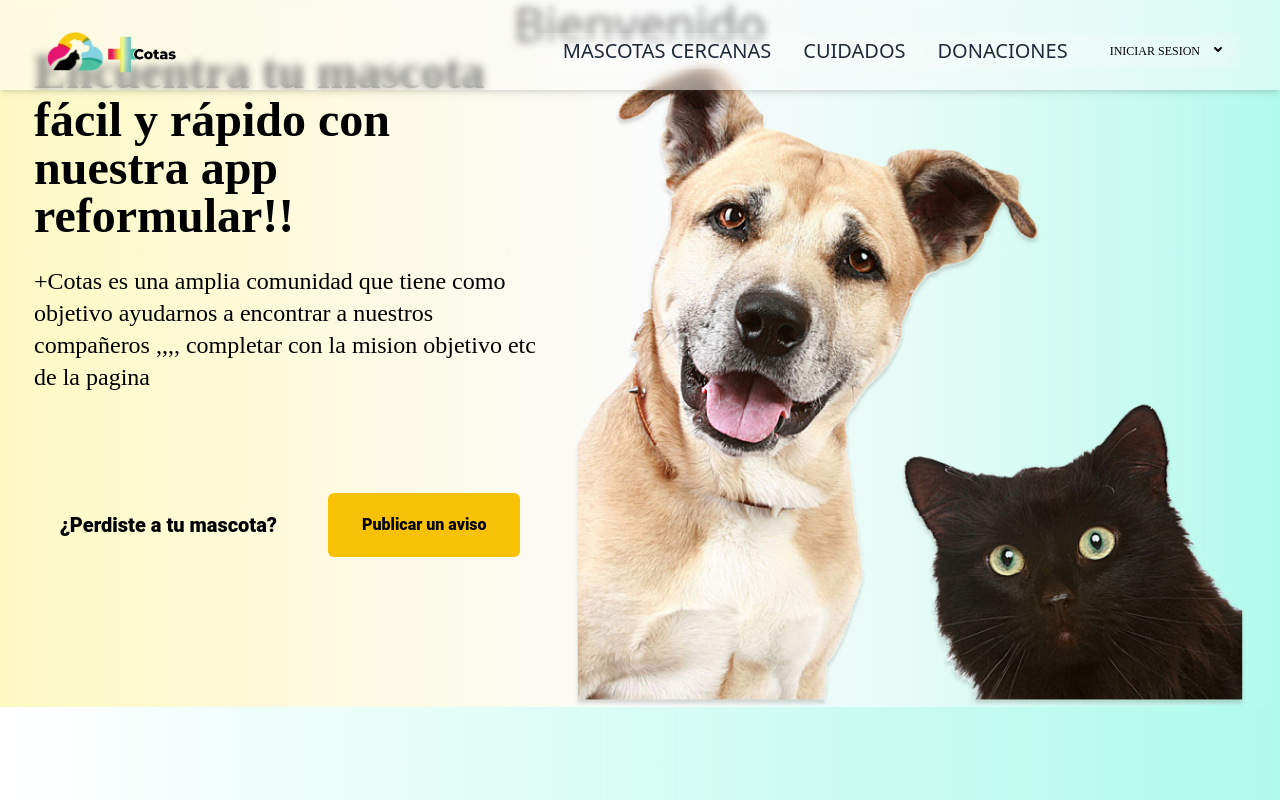
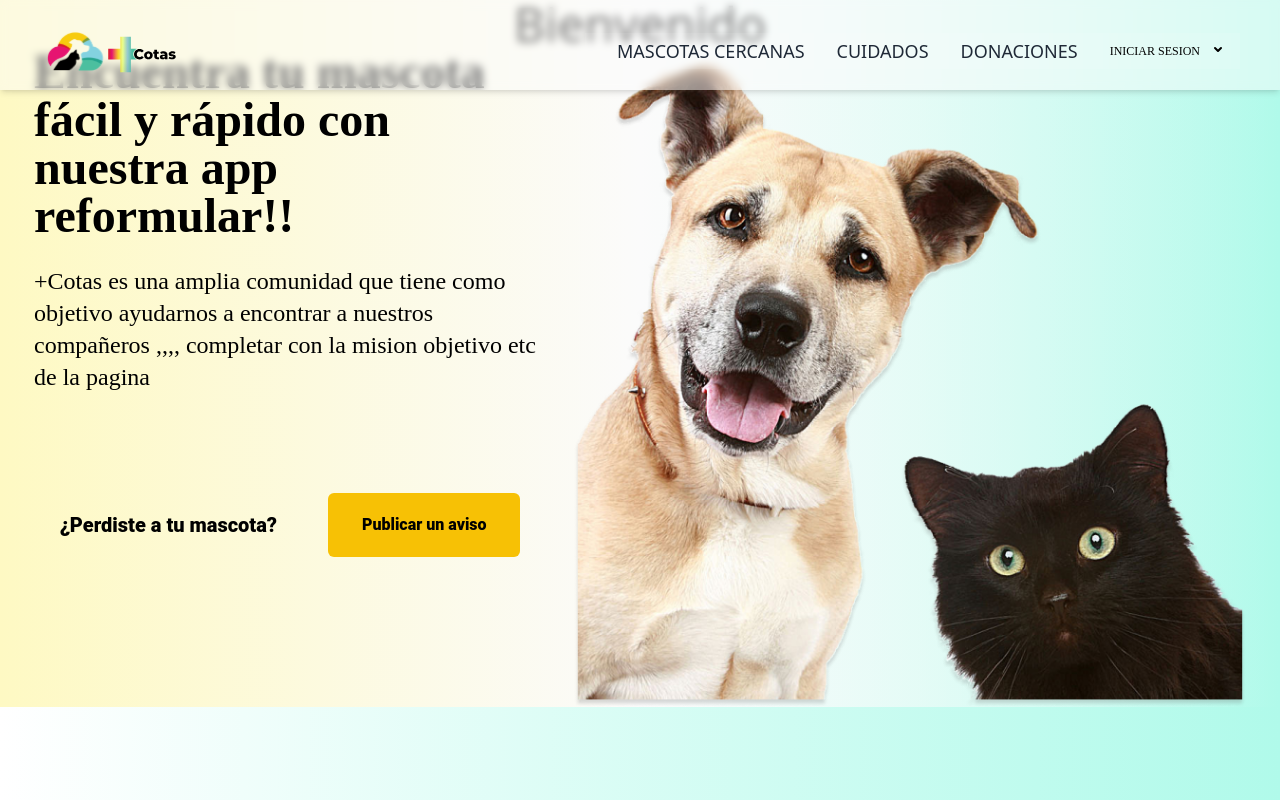
Before and after one commit to Veron-Juan/Devlights-final-project, a React (Vite) app in the folder frontend/: page / in a window 1280 px wide. Built offline with nearby package versions, Linux system fonts and the light colour scheme.

Commit message:
fix:Corregí max-w y bg del navbar responsive

```diff
--- a/frontend/src/components/Navbar/Navbar.jsx
+++ b/frontend/src/components/Navbar/Navbar.jsx
@@ -13,8 +13,8 @@ const Nav = () => {
   ];
 
   return (
-    <nav className="w-full fixed z-10 bg-opacity-50 top-0 backdrop-filter transparent bg-cover backdrop-blur-sm bg-white">
-      <div className="shadow-md w-full top-0 left-0 h-[90px]">
+    <nav className="w-screen fixed z-10 bg-opacity-50 top-0 backdrop-filter transparent bg-cover backdrop-blur-sm bg-white">
+      <div className="shadow-md max-w-[1300px] mx-auto h-[90px]">
         <div className="md:flex items-center justify-between py-4 md:px-10 px-7 transparent">
           <div
             className="font-bold text-2xl cursor-pointer flex items-center
@@ -31,12 +31,12 @@ const Nav = () => {
           </div>
 
           <ul
-            className={`md:flex md:items-center md:pb-0 pb-12 absolute md:static md:z-auto z-[-1] left-0 w-full md:w-auto md:pl-0 pl-9 transition-all duration-500 ease-in bg-opacity-100 backdrop-filter transparent bg-cover backdrop-blur-lg ${
+            className={`bg-white sm:justify-center md:flex md:items-center  md:pb-0 pb-12 absolute md:static md:z-auto z-[-1] left-0 w-full md:w-auto md:pl-0 pl-9 transition-all duration-500 ease-in md:bg-opacity-10 ${
               open ? "top-20 " : "top-[-490px]"
             }`}
           >
             {Links.map((link) => (
-              <li key={link.name} className="md:ml-8 text-xl md:my-0 my-7">
+              <li key={link.name} className="md:ml-8 text-lg md:my-0 my-7">
                 <a
                   href={link.link}
                   className="text-gray-800 hover:bg-yellow-200 duration-500 "
@@ -45,7 +45,7 @@ const Nav = () => {
                 </a>
               </li>
             ))}
-            <div className="pl-[6px] ml-[20px]">
+            <div className="pl-[6px] sm:ml-[-20px] xl:ml-[10px]">
               <Dropdown />
             </div>
           </ul>
```
